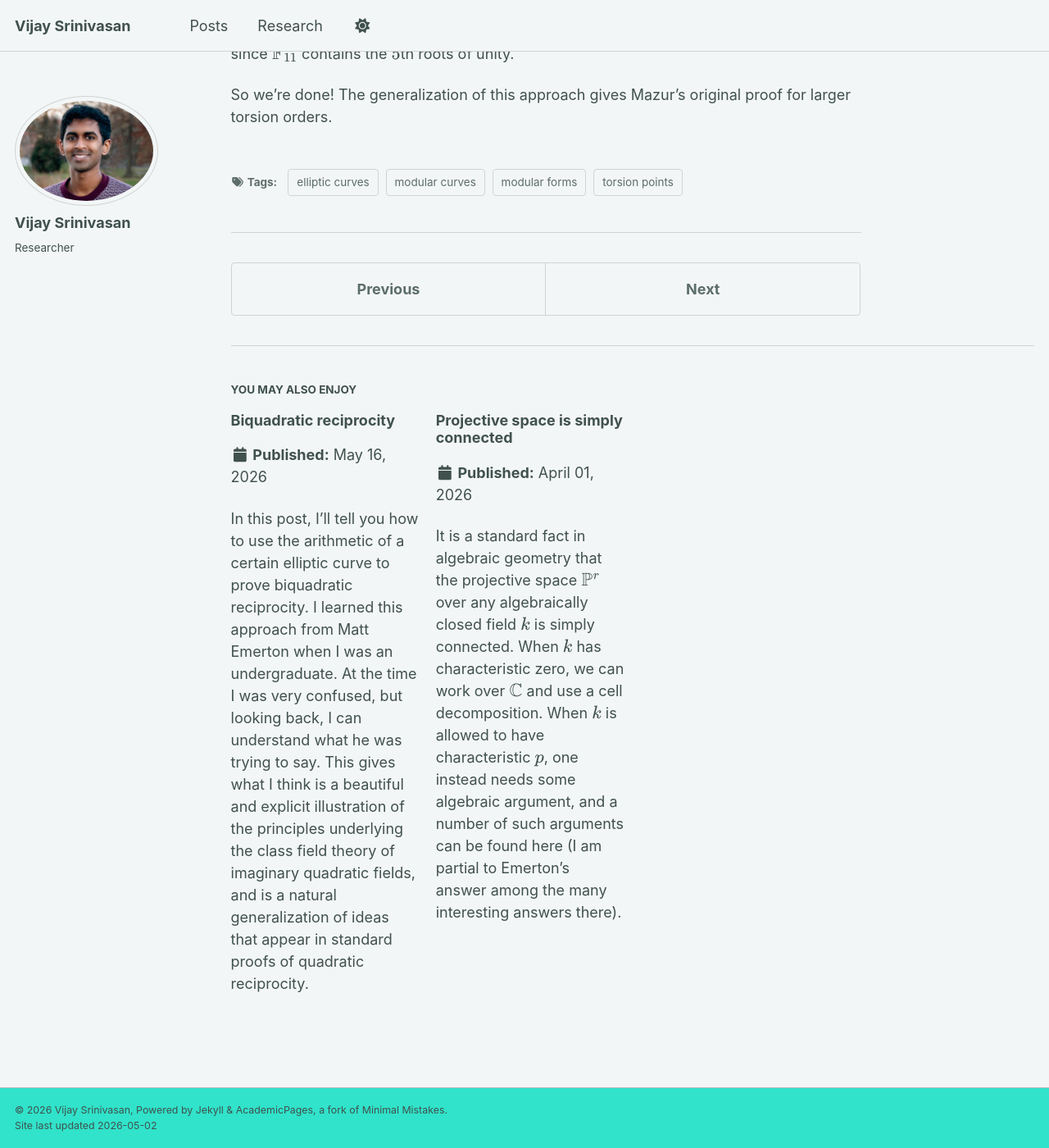
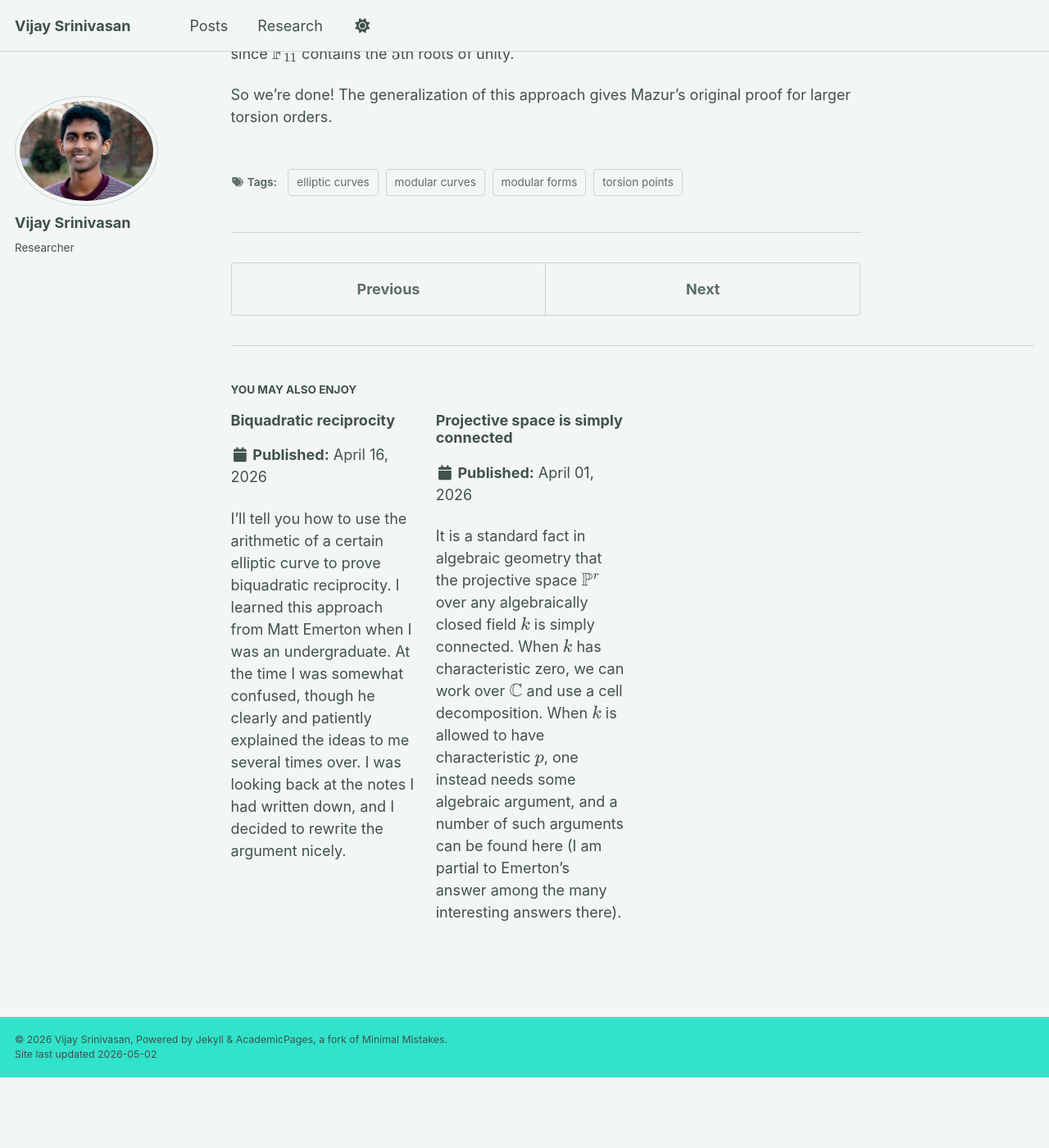
Before and after one commit to vr-srinivasan/vr-srinivasan.github.io, a Jekyll site: the page built from _posts/2026-05-01-eleven-torsion.md, in a window 1280 px wide and 1400 px high, scrolled down 2633 px. Shown: the whole window at 82% size. Built offline with Jekyll 4.4.1, drawn with Linux system fonts in a browser that asks for light colours; a script bundle is joined from its source files by our own code; library files that are not in the unit come from our copies; after the commit the page ends 3947 px from its top, so only the background shows below that; some of the changed text lies outside the part shown.

Commit message:
minor fixes

```diff
--- a/_posts/2026-05-16-biquadratic.md
+++ b/_posts/2026-04-16-biquadratic.md
@@ -1,11 +1,11 @@
 ---
 title: Biquadratic reciprocity
-date: 2026-05-16
+date: 2026-04-16
 layout: single
 mathjax: true
 tags: [elliptic curves, complex multiplication]
 ---
-In this post, I’ll tell you how to use the arithmetic of a certain elliptic curve to prove biquadratic reciprocity. I learned this approach from Matt Emerton when I was an undergraduate. At the time I was very confused, but looking back, I can understand what he was trying to say. This gives what I think is a beautiful and explicit illustration of the principles underlying the class field theory of imaginary quadratic fields, and is a natural generalization of ideas that appear in standard proofs of quadratic reciprocity.
+I’ll tell you how to use the arithmetic of a certain elliptic curve to prove biquadratic reciprocity. I learned this approach from Matt Emerton when I was an undergraduate. At the time I was somewhat confused, though he clearly and patiently explained the ideas to me several times over. I was looking back at the notes I had written down, and I decided to rewrite the argument nicely.
 \\(\newcommand{\x}{\times}
 \newcommand{\embed}{\hookrightarrow}
 \newcommand{\ida}{\mathfrak{a}}
--- a/_posts/2026-05-01-eleven-torsion.md
+++ b/_posts/2026-05-01-eleven-torsion.md
@@ -5,7 +5,7 @@ layout: single
 mathjax: true
 tags: [elliptic curves, modular curves, modular forms, torsion points]
 ---
-In this post, I'll give two proofs that there are no rational points of order \\(11\\) on any elliptic curve over \\(\mathbb{Q}\\). The stuff in this post also appeared in a talk I gave at [STAGE](https://math.mit.edu/nt/old/stage_f23.html) in Fall 2023. These [notes by Tom Weston](https://swc-math.github.io/notes/files/01Weston1.pdf) give a great introduction to the modular curves of level \\(11\\), also with the goal of studying \\(11\\)-torsion points on elliptic curves.
+I'll explain that there are no rational points of order \\(11\\) on any elliptic curve over \\(\mathbb{Q}\\). The stuff in this post also appeared in a talk I gave at [STAGE](https://math.mit.edu/nt/old/stage_f23.html) in Fall 2023. These [notes by Tom Weston](https://swc-math.github.io/notes/files/01Weston1.pdf) give a great introduction to the modular curves of level \\(11\\), also with the goal of studying \\(11\\)-torsion points on elliptic curves.
 \\(
 \newcommand{\x}{\times}
 \newcommand{\embed}{\hookrightarrow}
```
